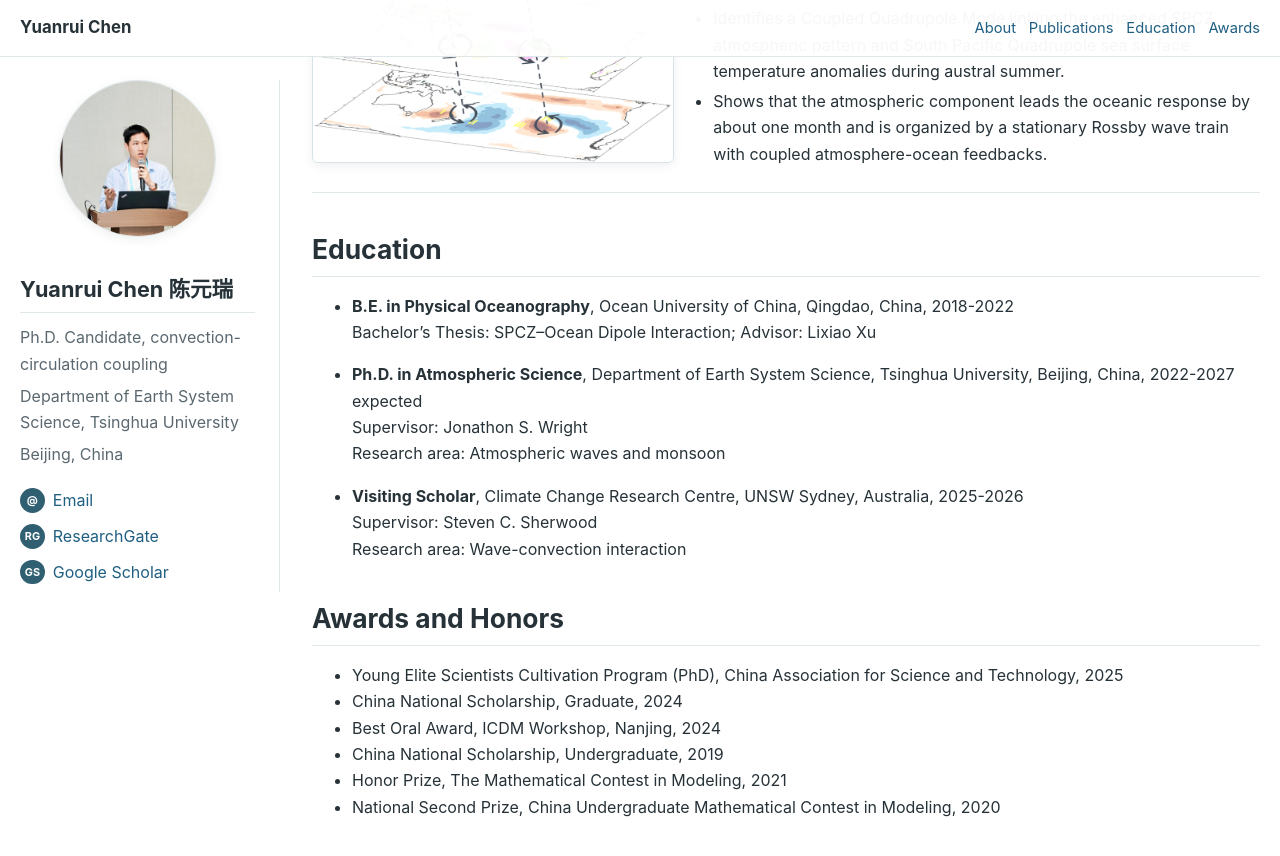
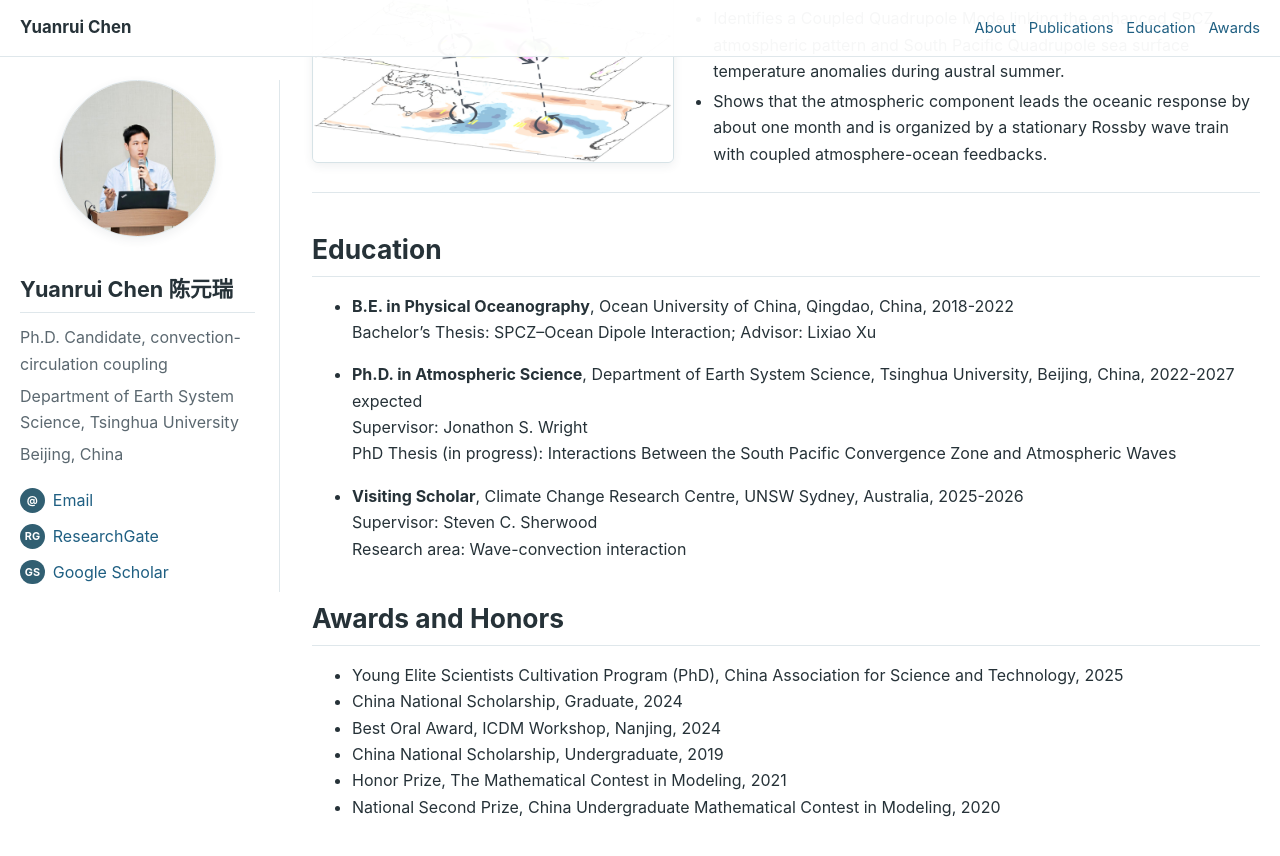
Before and after one commit to yuanruichen/yuanruichen.github.io, a Jekyll site: the page built from index.md, in a window 1280 px wide and 900 px high, scrolled down 2478 px. Shown: the top 856 px of the window. Built offline with Jekyll 4.4.1, drawn with Linux system fonts in a browser that asks for light colours.

Commit message:
Revise Ph.D. thesis details in index.md
Updated Ph.D. thesis description to specify current research.

```diff
--- a/index.md
+++ b/index.md
@@ -132,7 +132,7 @@ Submitted to *Climate Dynamics*
 
 - **Ph.D. in Atmospheric Science**, Department of Earth System Science, Tsinghua University, Beijing, China, 2022-2027 expected
   Supervisor: Jonathon S. Wright
-  Research area: Atmospheric waves and monsoon
+  PhD Thesis (in progress): Interactions Between the South Pacific Convergence Zone and Atmospheric Waves
 
 - **Visiting Scholar**, Climate Change Research Centre, UNSW Sydney, Australia, 2025-2026
   Supervisor: Steven C. Sherwood
```
